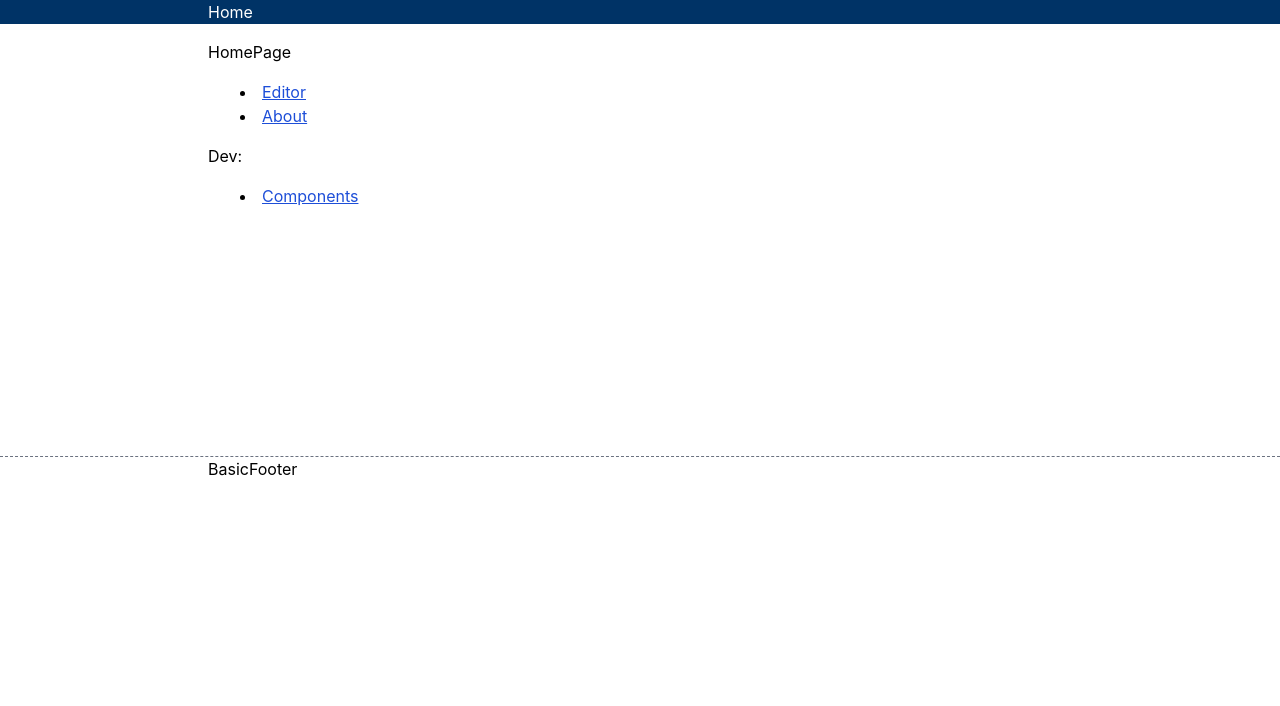
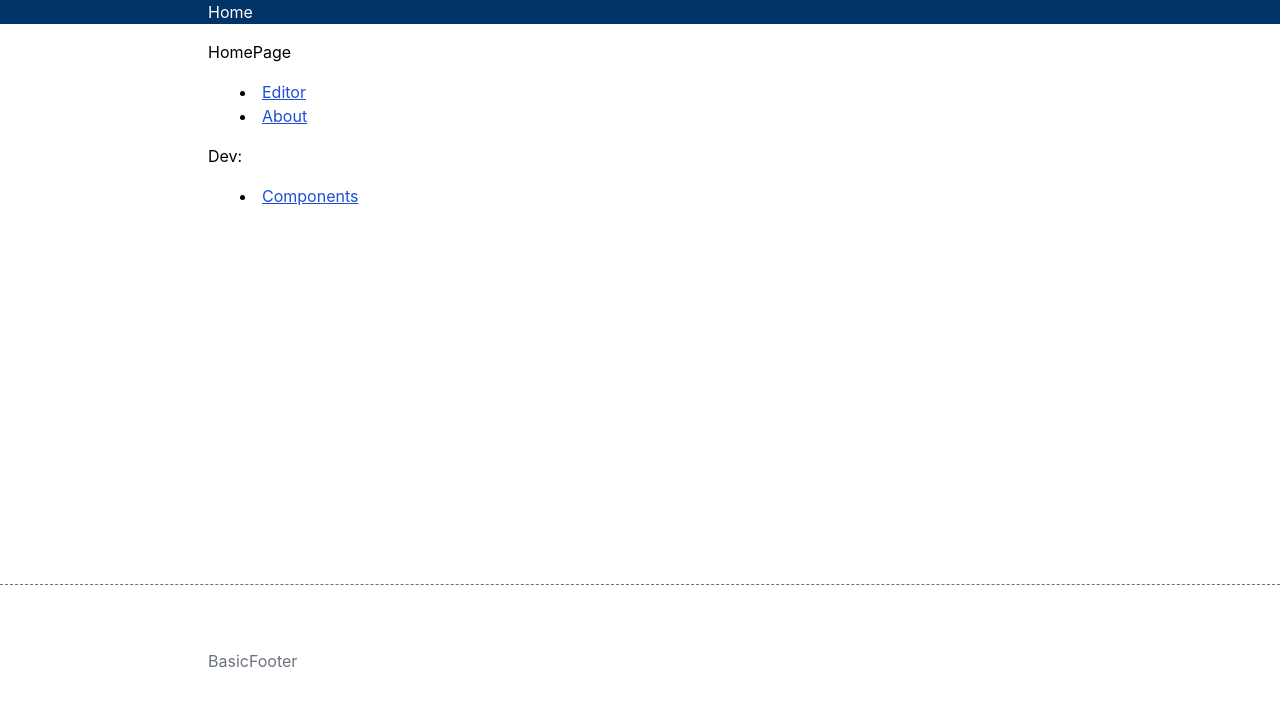
Before and after one commit to ginpei/ashigaru, a Next.js app: page / in a window 1280 px wide. Shown: the top 706 px of the page. Built offline with nearby package versions, Linux system fonts and the light colour scheme.

Commit message:
feat: 🎸 space on footer

```diff
--- a/src/domains/pageLayout/shared/BasicFooter.tsx
+++ b/src/domains/pageLayout/shared/BasicFooter.tsx
@@ -4,7 +4,12 @@ export interface BasicFooterProps {}
 
 export function BasicFooter(): JSX.Element {
   return (
-    <div className="BasicFooter border-t border-gray-500 border-dashed">
+    <div
+      className="
+      BasicFooter
+      mt-32 py-16 border-t border-dashed border-gray-500 text-gray-500
+      "
+    >
       <Container>BasicFooter</Container>
     </div>
   );
```
